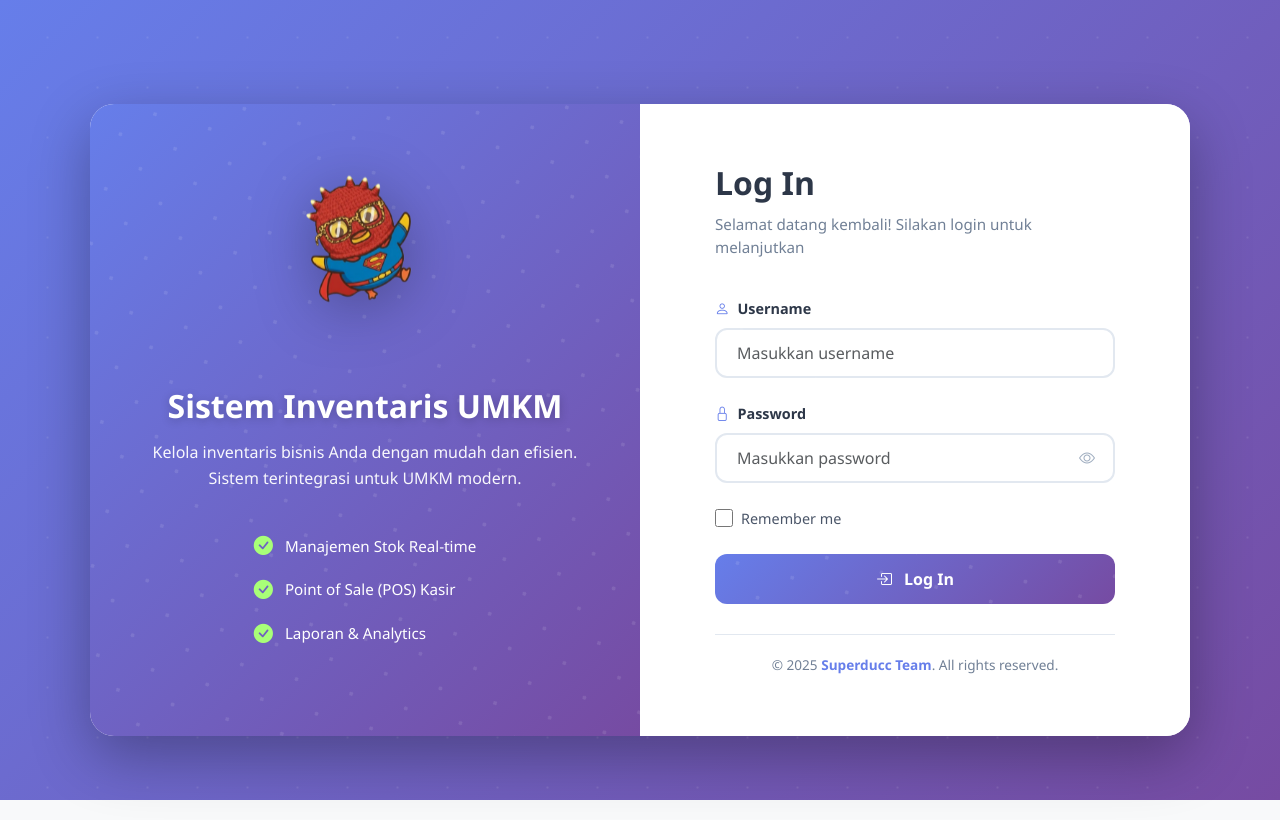
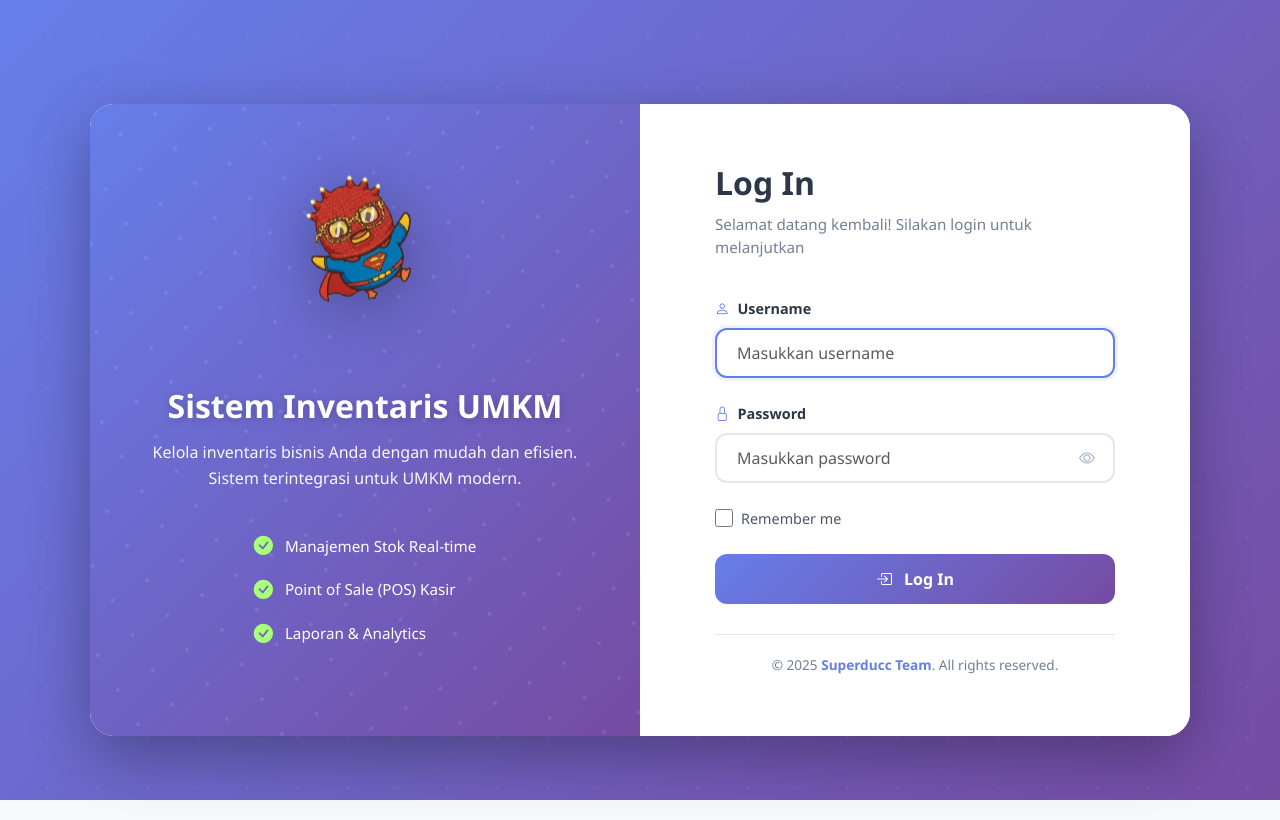
Before and after one commit to rysamn/inventaris-umkm-fe, a Vue app: page /login in a window 1280 px wide. Built offline with nearby package versions, Linux system fonts and the light colour scheme.

Commit message:
fix login page

```diff
--- a/src/views/Login.vue
+++ b/src/views/Login.vue
@@ -53,6 +53,7 @@
                 v-model="credentials.namaPengguna"
                 required
                 placeholder="Masukkan username"
+                autofocus
                 autocomplete="username"
               />
             </div>
@@ -76,6 +77,7 @@
                   type="button"
                   class="password-toggle"
                   @click="showPassword = !showPassword"
+                  :aria-label="showPassword ? 'Sembunyikan password' : 'Tampilkan password'"
                 >
                   <i :class="showPassword ? 'bi bi-eye-slash' : 'bi bi-eye'"></i>
                 </button>
@@ -136,6 +138,14 @@ export default {
       rememberMe: false,
     };
   },
+  created() {
+    // Cek apakah ada username yang tersimpan di localStorage
+    const rememberedUser = localStorage.getItem('rememberedUser');
+    if (rememberedUser) {
+      this.credentials.namaPengguna = rememberedUser;
+      this.rememberMe = true;
+    }
+  },
   methods: {
     async handleLogin() {
       this.loading = true;
@@ -147,6 +157,13 @@ export default {
         if (token) {
           localStorage.setItem('token', token);
           localStorage.setItem('user', JSON.stringify(userData));
+
+          // Logika untuk "Remember Me"
+          if (this.rememberMe) {
+            localStorage.setItem('rememberedUser', this.credentials.namaPengguna);
+          } else {
+            localStorage.removeItem('rememberedUser');
+          }
 
           // Redirect sesuai role
           if (userData.peran === 'kasir') {
@@ -182,7 +199,7 @@ export default {
   overflow: hidden;
 }
 
-/* Gradient Background */
+/* Gradient Background - FIXED */
 .gradient-background {
   position: fixed;
   top: 0;
@@ -191,6 +208,7 @@ export default {
   bottom: 0;
   background: linear-gradient(135deg, #667eea 0%, #764ba2 100%);
   z-index: 0;
+  pointer-events: none; /* Ini yang penting! */
 }
 
 .gradient-background::before {
@@ -203,6 +221,7 @@ export default {
   background: radial-gradient(circle, rgba(255,255,255,0.1) 1px, transparent 1px);
   background-size: 50px 50px;
   animation: moveBackground 20s linear infinite;
+  pointer-events: none; /* Ini juga penting */
 }
 
 @keyframes moveBackground {
@@ -213,7 +232,7 @@ export default {
 /* Main Container */
 .login-container {
   position: relative;
-  z-index: 1;
+  z-index: 2; /* Pastikan lebih tinggi dari background */
   display: flex;
   width: 90%;
   max-width: 1100px;
@@ -224,7 +243,7 @@ export default {
   overflow: hidden;
 }
 
-/* Branding Side */
+/* Branding Side - FIXED */
 .branding-side {
   flex: 1;
   background: linear-gradient(135deg, #667eea 0%, #764ba2 100%);
@@ -233,6 +252,7 @@ export default {
   align-items: center;
   justify-content: center;
   position: relative;
+  z-index: 1;
 }
 
 .branding-side::before {
@@ -245,6 +265,7 @@ export default {
   background: radial-gradient(circle, rgba(255,255,255,0.1) 2px, transparent 2px);
   background-size: 40px 40px;
   animation: rotateBackground 30s linear infinite;
+  pointer-events: none; /* Ini yang diperbaiki */
 }
 
 @keyframes rotateBackground {
@@ -254,7 +275,7 @@ export default {
 
 .branding-content {
   position: relative;
-  z-index: 1;
+  z-index: 2;
   text-align: center;
   color: white;
 }
@@ -316,6 +337,8 @@ export default {
   align-items: center;
   justify-content: center;
   background: #ffffff;
+  position: relative;
+  z-index: 2; /* Pastikan form side bisa menerima event click */
 }
 
 .login-card {
@@ -368,6 +391,8 @@ export default {
   padding: 12px 20px;
   font-size: 1rem;
   transition: all 0.3s ease;
+  position: relative;
+  z-index: 3; /* Pastikan input di atas semua elemen */
 }
 
 .custom-input:focus {
@@ -391,6 +416,7 @@ export default {
   cursor: pointer;
   padding: 5px;
   transition: color 0.3s ease;
+  z-index: 4; /* Pastikan tombol toggle bisa diklik */
 }
 
 .password-toggle:hover {
@@ -443,6 +469,8 @@ export default {
   display: flex;
   align-items: center;
   justify-content: center;
+  position: relative;
+  z-index: 3;
 }
 
 .btn-login:hover:not(:disabled) {
```
